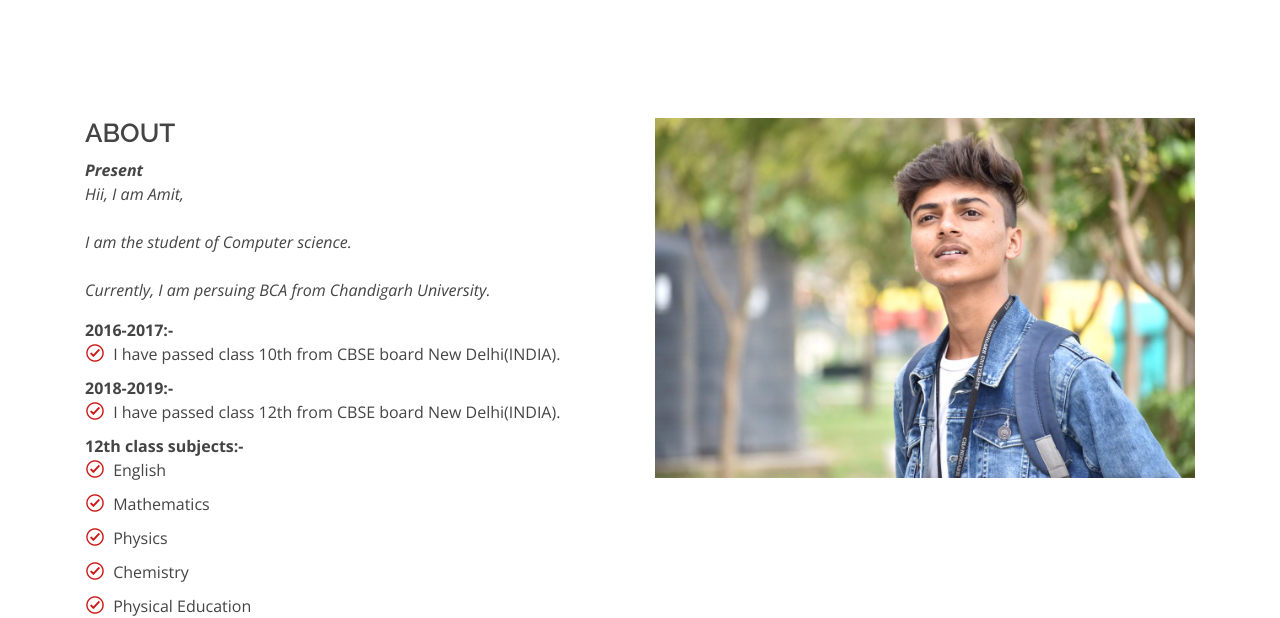
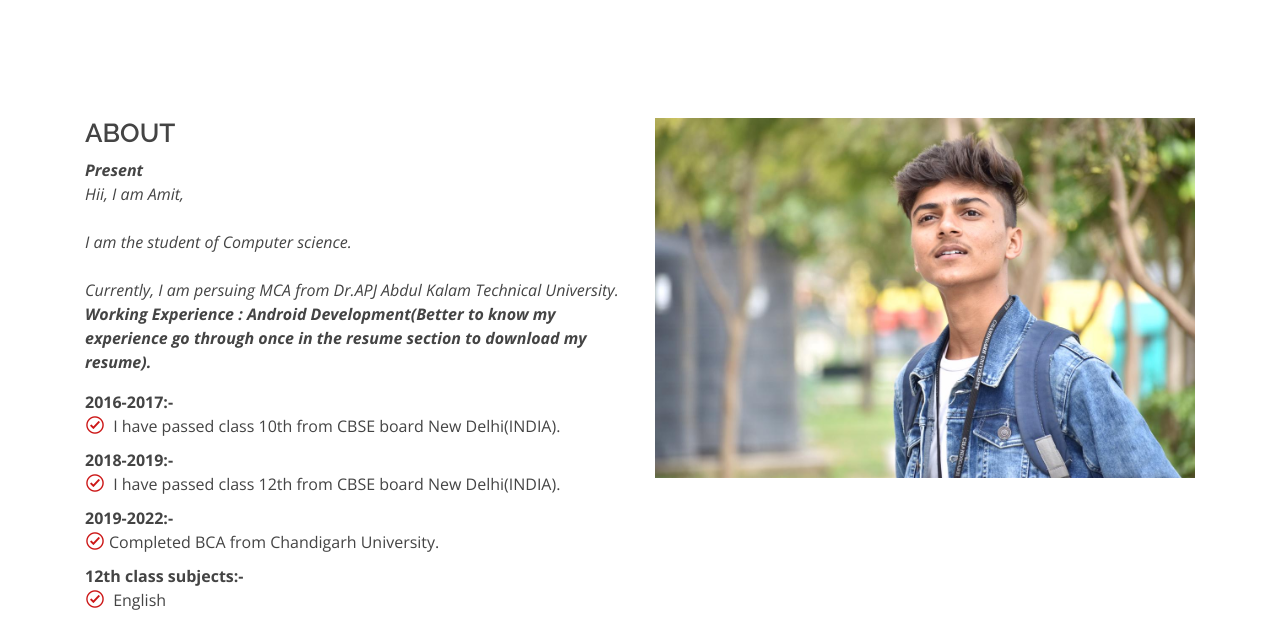
Before and after one commit to geek-amit/geekamit, a plain HTML site: page index.html in a window 1280 px wide. Shown: the part 188-806 px from the top of the page. Drawn offline with nearby package versions, Linux system fonts and the light colour scheme.

Commit message:
Update index.html
Updated master's field and resume file.

```diff
--- a/index.html
+++ b/index.html
@@ -79,15 +79,20 @@
 							<strong>Present</strong> <br>
 							Hii, I am Amit, <br><br>
 							I am the student of Computer science. <br><br>
-							Currently, I am persuing BCA from Chandigarh University.
+							Currently, I am persuing MCA from Dr.APJ Abdul Kalam Technical University.
+							<b>Working Experience : Android Development(Better to know my experience go through once in the resume section to download my resume).</b>
 						</p>
 						<ul>
+
 
 							<strong>2016-2017:-</strong>
 							<li><i class="icofont-check-circled"></i> I have passed class 10th from CBSE board New Delhi(INDIA).</li>
 
 							<strong>2018-2019:-</strong>
 							<li><i class="icofont-check-circled"></i> I have passed class 12th from CBSE board New Delhi(INDIA).</li>
+
+							<strong>2019-2022:-</strong>
+							<li><i class="icofont-check-circled"></i>Completed BCA from Chandigarh University.</li>
 
 							<strong>12th class subjects:-</strong>
 							<li><i class="icofont-check-circled"></i> English</li>
@@ -342,7 +347,7 @@
 		&copy; Copyright <strong><span>2022-Present</span></strong>. All Rights Reserved
 	</div>
 	<div class="credits">
-		Designed & Developed by <a href="https://www.quora.com/profile/Amit-Kumar-46771" target="_blank">Amit Rana</a>
+		Designed & Developed by <a href="https://www.quora.com/profile/Amit-Rana-1102" target="_blank">Amit Rana</a>
 	</div>
 </div>
 </footer><!-- End Footer -->
```
